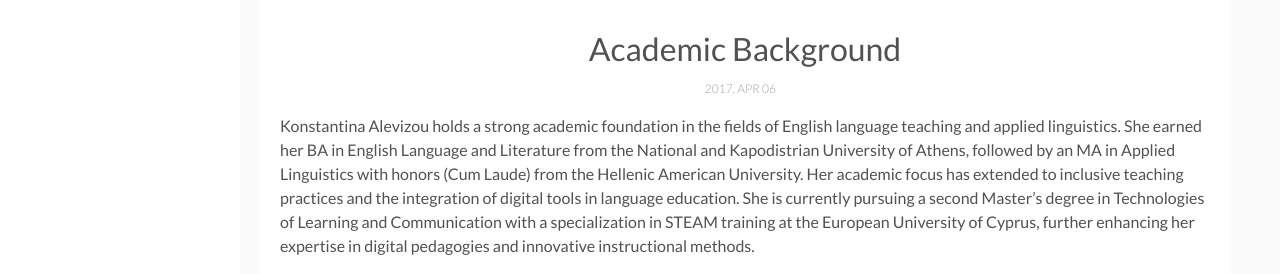
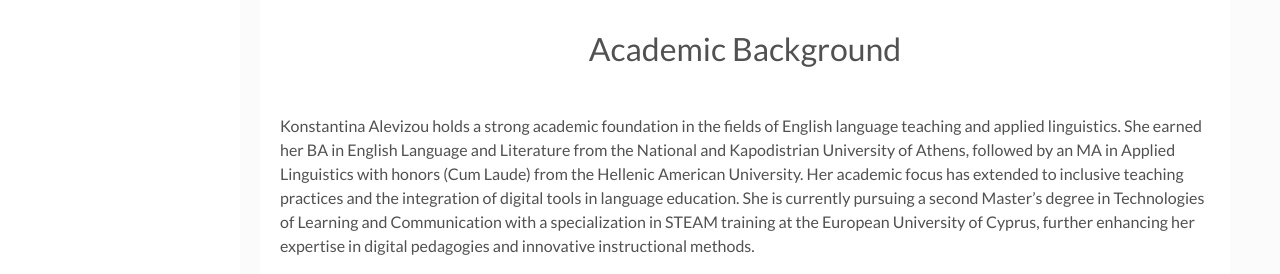
Before and after one commit to Georgechrp/konstantina-site, a Jekyll site: the page built from _posts/2017-04-06-academic-background.md, in a window 1280 px wide and 975 px high. Shown: the part 522-796 px from the top of the window. Built offline with Jekyll 4.4.1, drawn with Linux system fonts in a browser that asks for light colours.

Commit message:
ρεμονε δατε

```diff
--- a/_layouts/post.html
+++ b/_layouts/post.html
@@ -17,7 +17,7 @@
     <div class="wrap-content">
       <header class="header-page">
         <h1 class="page-title">{{page.title}}</h1>
-        <div class="page-date"><span>{{page.date | date: '%Y, %b %d'}}&nbsp;&nbsp;&nbsp;&nbsp;</span></div>
+        <div class="page-date"><span>&nbsp;&nbsp;&nbsp;&nbsp;</span></div>
       </header>
       {{content | markdownify}}
       <div class="page-footer">
--- a/tags.html
+++ b/tags.html
@@ -21,6 +21,7 @@
     {% for post in site.tags[this_word] %}{% if post.title != null %}
     <div class="tag-list">
         <span><a href="{{ site.baseurl }}{{ post.url }}">{{ post.title }}</a></span>
+        <small><span>| {{ post.date | date_to_string }}</span></small>
     </div>
     {% endif %}{% endfor %}
   {% endfor %}
```
